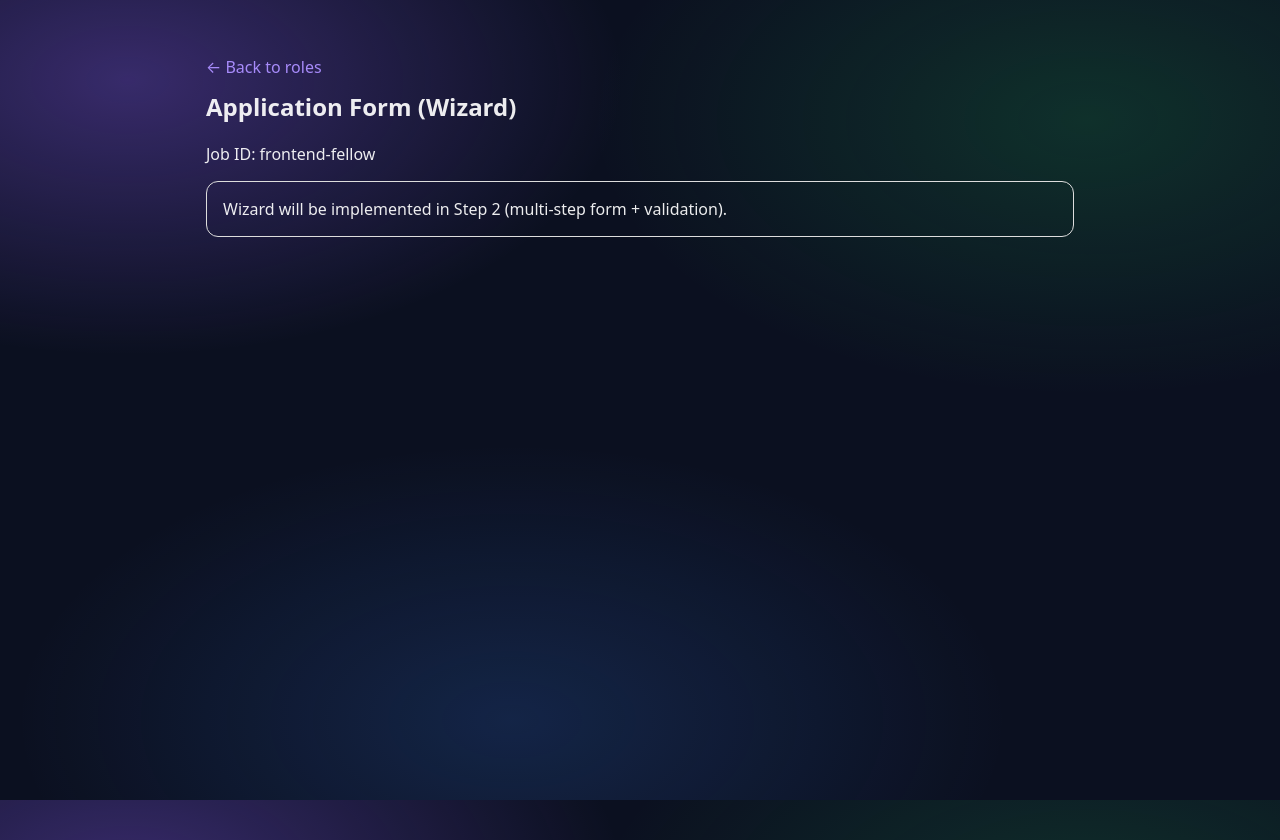
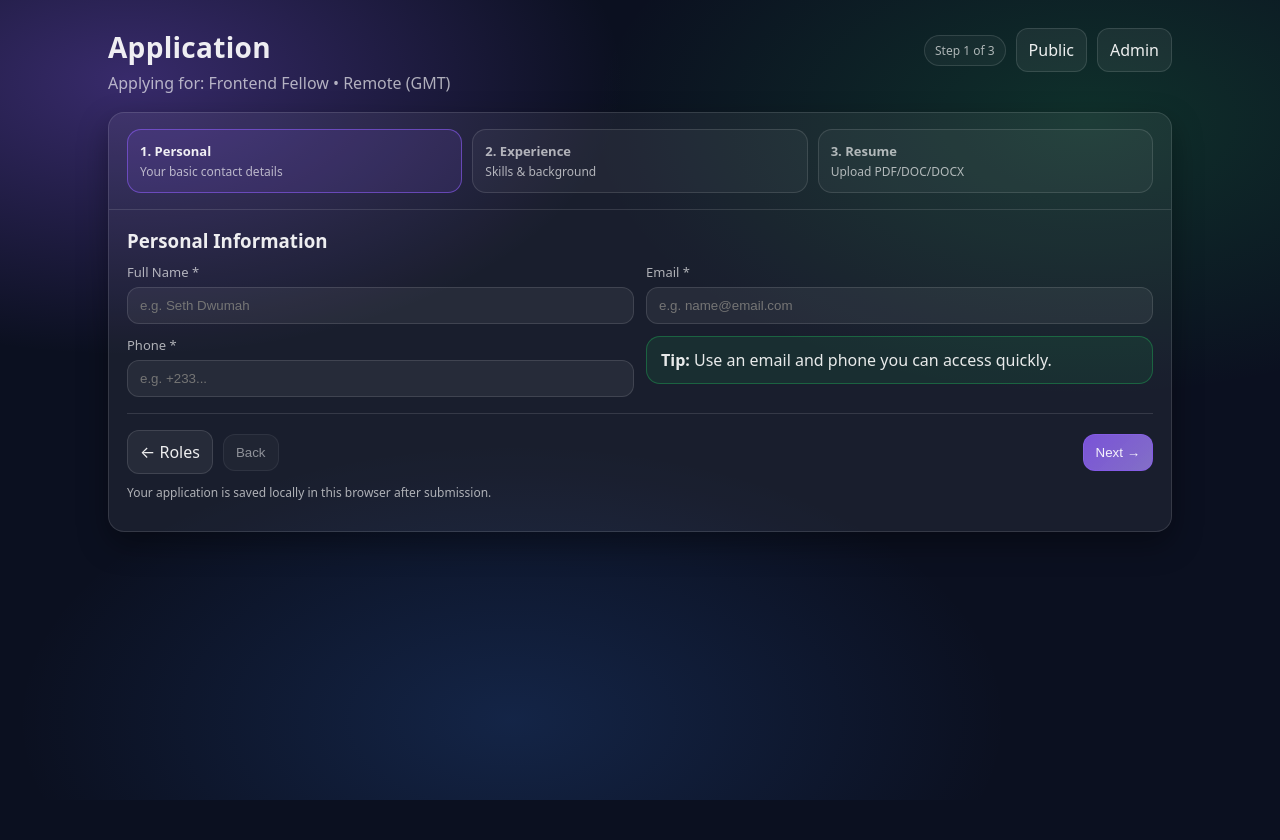
Before and after one commit to Kobby-Jones/hirelink, a React (Vite) app: page /jobs/frontend-fellow/apply in a window 1280 px wide. After the commit the page ends 800 px from the top, so only its background shows below. Built offline with nearby package versions, Linux system fonts and the light colour scheme.

Commit message:
Replaced the ApplyWizard with a real wizard

```diff
--- a/src/pages/ApplyWizard.tsx
+++ b/src/pages/ApplyWizard.tsx
@@ -1,17 +1,344 @@
-import { useParams, Link } from "react-router-dom";
+import { useMemo, useState } from "react";
+import { Link, useNavigate, useParams } from "react-router-dom";
+import { useForm } from "react-hook-form";
+import { zodResolver } from "@hookform/resolvers/zod";
+
+import Layout from "../components/Layout";
+import { JOBS } from "../data/jobs";
+import { generateApplicationId } from "../utils/id";
+import { useApplicationsStore } from "../store/applicationsStore";
+import type { Application } from "../types/domain";
+
+import {
+  type ApplicationFormValues,
+  fullSchema,
+  personalSchema,
+  experienceSchema,
+  resumeSchema,
+} from "../schemas/applicationSchemas";
+
+type Step = 0 | 1 | 2;
+
+const STEPS = [
+  { title: "Personal", desc: "Your basic contact details" },
+  { title: "Experience", desc: "Skills & background" },
+  { title: "Resume", desc: "Upload PDF/DOC/DOCX" },
+] as const;
 
 export default function ApplyWizard() {
   const { jobId } = useParams();
+  const navigate = useNavigate();
+  const addApplication = useApplicationsStore((s) => s.addApplication);
+
+  const job = useMemo(() => JOBS.find((j) => j.id === jobId), [jobId]);
+  const [step, setStep] = useState<Step>(0);
+  const [submitting, setSubmitting] = useState(false);
+
+  const form = useForm<ApplicationFormValues>({
+    resolver: zodResolver(fullSchema),
+    mode: "onTouched",
+    defaultValues: {
+      fullName: "",
+      email: "",
+      phone: "",
+      yearsExperience: 0,
+      skillsText: "",
+      portfolioUrl: "",
+      // resumeFile is set via onChange
+    } as any,
+  });
+
+  if (!job) {
+    return (
+      <Layout title="HireLink" subtitle="Role not found">
+        <div className="card">
+          <div className="cardBody">
+            <p className="error">This job role does not exist.</p>
+            <Link className="button" to="/">
+              ← Back
+            </Link>
+          </div>
+        </div>
+      </Layout>
+    );
+  }
+
+  function goBack() {
+    setStep((s) => (s === 0 ? 0 : ((s - 1) as Step)));
+  }
+
+  async function goNext() {
+    // Step-by-step validation (only validate current step fields)
+    const ok =
+      step === 0
+        ? personalSchema.safeParse(form.getValues()).success
+        : step === 1
+        ? experienceSchema.safeParse(form.getValues()).success
+        : resumeSchema.safeParse(form.getValues()).success;
+
+    if (!ok) {
+      // Trigger RHF errors for current step fields so user sees messages
+      if (step === 0) await form.trigger(["fullName", "email", "phone"]);
+      if (step === 1)
+        await form.trigger(["yearsExperience", "skillsText", "portfolioUrl"]);
+      if (step === 2) await form.trigger(["resumeFile"]);
+      return;
+    }
+
+    setStep((s) => (s === 2 ? 2 : ((s + 1) as Step)));
+  }
+
+  async function onSubmit(values: ApplicationFormValues) {
+    setSubmitting(true);
+    try {
+      if (!job) return;
+      const applicationId = generateApplicationId();
+      const skills = values.skillsText
+        .split(",")
+        .map((s) => s.trim())
+        .filter(Boolean);
+
+      const app: Application = {
+        applicationId,
+        jobId: job.id,
+        createdAt: new Date().toISOString(),
+        status: "APPLIED",
+
+        fullName: values.fullName,
+        email: values.email,
+        phone: values.phone,
+
+        yearsExperience: values.yearsExperience,
+        skills,
+        portfolioUrl: values.portfolioUrl ? values.portfolioUrl : undefined,
+
+        resumeMeta: {
+          fileName: values.resumeFile.name,
+          fileSize: values.resumeFile.size,
+          fileType: values.resumeFile.type,
+        },
+      };
+
+      addApplication(app);
+      navigate(`/thank-you/${applicationId}`);
+    } finally {
+      setSubmitting(false);
+    }
+  }
 
   return (
-    <div style={{ maxWidth: 900, margin: "40px auto", padding: 16 }}>
-      <Link to="/">← Back to roles</Link>
-      <h2 style={{ marginTop: 12 }}>Application Form (Wizard)</h2>
-      <p>Job ID: {jobId}</p>
+    <Layout
+      title="Application"
+      subtitle={`Applying for: ${job.title} • ${job.location}`}
+      right={<span className="badge">Step {step + 1} of 3</span>}
+    >
+      <div className="card">
+        <div className="cardHeader">
+          <div className="stepper">
+            {STEPS.map((s, idx) => (
+              <div
+                key={s.title}
+                className={`step ${idx === step ? "active" : ""}`}
+              >
+                <div className="stepTitle">
+                  {idx + 1}. {s.title}
+                </div>
+                <div className="stepDesc">{s.desc}</div>
+              </div>
+            ))}
+          </div>
+        </div>
 
-      <div style={{ padding: 16, border: "1px solid #ddd", borderRadius: 12 }}>
-        Wizard will be implemented in Step 2 (multi-step form + validation).
+        <div className="cardBody">
+          <form onSubmit={form.handleSubmit(onSubmit)}>
+            {step === 0 ? <PersonalStep form={form} /> : null}
+            {step === 1 ? <ExperienceStep form={form} /> : null}
+            {step === 2 ? <ResumeStep form={form} /> : null}
+
+            <hr className="hr" />
+
+            <div className="hStack" style={{ justifyContent: "space-between" }}>
+              <div className="hStack">
+                <Link className="button" to="/">
+                  ← Roles
+                </Link>
+                <button
+                  type="button"
+                  className="button"
+                  onClick={goBack}
+                  disabled={step === 0 || submitting}
+                >
+                  Back
+                </button>
+              </div>
+
+              {step < 2 ? (
+                <button
+                  type="button"
+                  className="button primary"
+                  onClick={goNext}
+                  disabled={submitting}
+                >
+                  Next →
+                </button>
+              ) : (
+                <button
+                  type="submit"
+                  className="button primary"
+                  disabled={submitting}
+                >
+                  {submitting ? "Submitting..." : "Submit Application"}
+                </button>
+              )}
+            </div>
+
+            <p className="help" style={{ marginTop: 10 }}>
+              Your application is saved locally in this browser after submission.
+            </p>
+          </form>
+        </div>
+      </div>
+    </Layout>
+  );
+}
+
+function FieldError({ msg }: { msg?: string }) {
+  if (!msg) return null;
+  return <div className="error">{msg}</div>;
+}
+
+function PersonalStep({ form }: { form: ReturnType<typeof useForm<ApplicationFormValues>> }) {
+  const {
+    register,
+    formState: { errors },
+  } = form;
+
+  return (
+    <div className="vStack">
+      <h3 style={{ margin: 0 }}>Personal Information</h3>
+      <div className="formGrid">
+        <div className="col6">
+          <label className="label">Full Name *</label>
+          <input className="input" placeholder="e.g. Seth Dwumah" {...register("fullName")} />
+          <FieldError msg={errors.fullName?.message} />
+        </div>
+        <div className="col6">
+          <label className="label">Email *</label>
+          <input className="input" placeholder="e.g. name@email.com" {...register("email")} />
+          <FieldError msg={errors.email?.message} />
+        </div>
+        <div className="col6">
+          <label className="label">Phone *</label>
+          <input className="input" placeholder="e.g. +233..." {...register("phone")} />
+          <FieldError msg={errors.phone?.message} />
+        </div>
+        <div className="col6">
+          <div className="toast">
+            <strong>Tip:</strong> Use an email and phone you can access quickly.
+          </div>
+        </div>
       </div>
     </div>
   );
 }
+
+function ExperienceStep({ form }: { form: ReturnType<typeof useForm<ApplicationFormValues>> }) {
+  const {
+    register,
+    setValue,
+    formState: { errors },
+  } = form;
+
+  return (
+    <div className="vStack">
+      <h3 style={{ margin: 0 }}>Experience & Skills</h3>
+
+      <div className="formGrid">
+        <div className="col6">
+          <label className="label">Years of Experience *</label>
+          <input
+            className="input"
+            type="number"
+            min={0}
+            max={50}
+            onChange={(e) => setValue("yearsExperience", Number(e.target.value))}
+            defaultValue={0}
+          />
+          <FieldError msg={errors.yearsExperience?.message as any} />
+          <div className="help">Use 0 if you’re early-career.</div>
+        </div>
+
+        <div className="col6">
+          <label className="label">Portfolio URL (optional)</label>
+          <input
+            className="input"
+            placeholder="e.g. https://github.com/yourname"
+            {...register("portfolioUrl")}
+          />
+          <FieldError msg={errors.portfolioUrl?.message} />
+        </div>
+
+        <div className="col12">
+          <label className="label">Skills (comma-separated) *</label>
+          <textarea
+            className="textarea"
+            placeholder="e.g. React, TypeScript, CSS, Zustand"
+            {...register("skillsText")}
+          />
+          <FieldError msg={errors.skillsText?.message} />
+          <div className="help">Separate each skill with commas.</div>
+        </div>
+      </div>
+    </div>
+  );
+}
+
+function ResumeStep({ form }: { form: ReturnType<typeof useForm<ApplicationFormValues>> }) {
+  const {
+    setValue,
+    watch,
+    formState: { errors },
+  } = form;
+
+  const file = watch("resumeFile");
+
+  return (
+    <div className="vStack">
+      <h3 style={{ margin: 0 }}>Resume Upload</h3>
+
+      <div className="card" style={{ background: "rgba(255,255,255,0.04)" }}>
+        <div className="cardBody">
+          <label className="label">Upload Resume (PDF/DOC/DOCX) *</label>
+          <input
+            className="input"
+            type="file"
+            accept=".pdf,.doc,.docx"
+            onChange={(e) => {
+              const f = e.target.files?.[0];
+              if (f) setValue("resumeFile", f, { shouldValidate: true });
+            }}
+          />
+          <FieldError msg={errors.resumeFile?.message as any} />
+
+          {file ? (
+            <div className="toast" style={{ marginTop: 12 }}>
+              <div className="hStack" style={{ justifyContent: "space-between" }}>
+                <div>
+                  <strong>Selected:</strong> {file.name}
+                  <div className="help">
+                    {(file.size / 1024).toFixed(0)} KB • {file.type || "unknown"}
+                  </div>
+                </div>
+                <span className="badge">Ready</span>
+              </div>
+            </div>
+          ) : (
+            <p className="help" style={{ marginTop: 10 }}>
+              Max size: 5MB. Ensure your file opens correctly.
+            </p>
+          )}
+        </div>
+      </div>
+    </div>
+  );
+}
```
